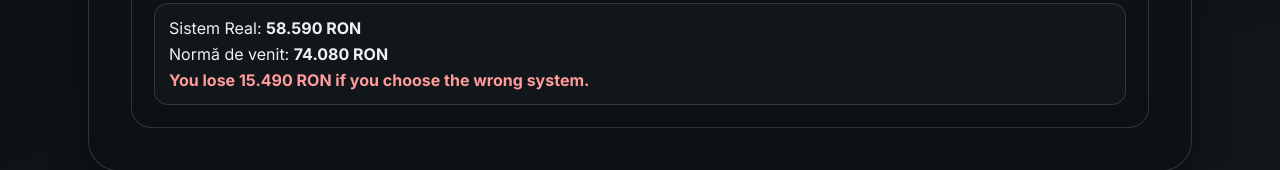
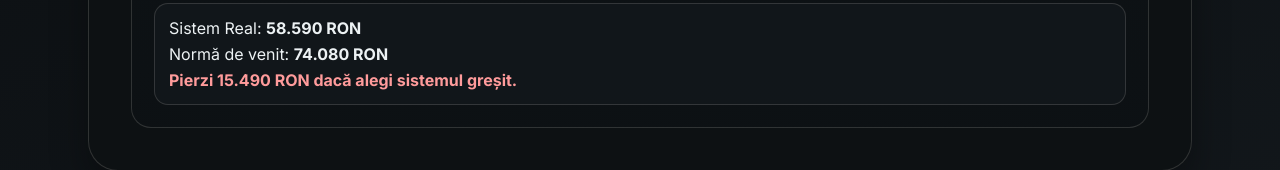
Before and after one commit to Cezart2332/ridelance, a React (Vite) app: page / in a window 1280 px wide. Shown: the part 3773-3943 px from the top of the page. Built offline with nearby package versions, Linux system fonts and the light colour scheme.

Commit message:
Translate warning message in TaxCalculator component to Romanian

```diff
--- a/src/components/TaxCalculator.tsx
+++ b/src/components/TaxCalculator.tsx
@@ -157,7 +157,7 @@ export default function TaxCalculator() {
         </p>
         <p className={lostMoney > 0 ? 'tax-warning' : 'tax-success'}>
           {lostMoney > 0
-            ? `You lose ${formatRon(lostMoney)} RON if you choose the wrong system.`
+            ? `Pierzi ${formatRon(lostMoney)} RON dacă alegi sistemul greșit.`
             : `Alegi deja varianta optimă (${bestSystem === 'real' ? 'Sistem Real' : 'Normă de venit'}).`}
         </p>
       </div>
```
